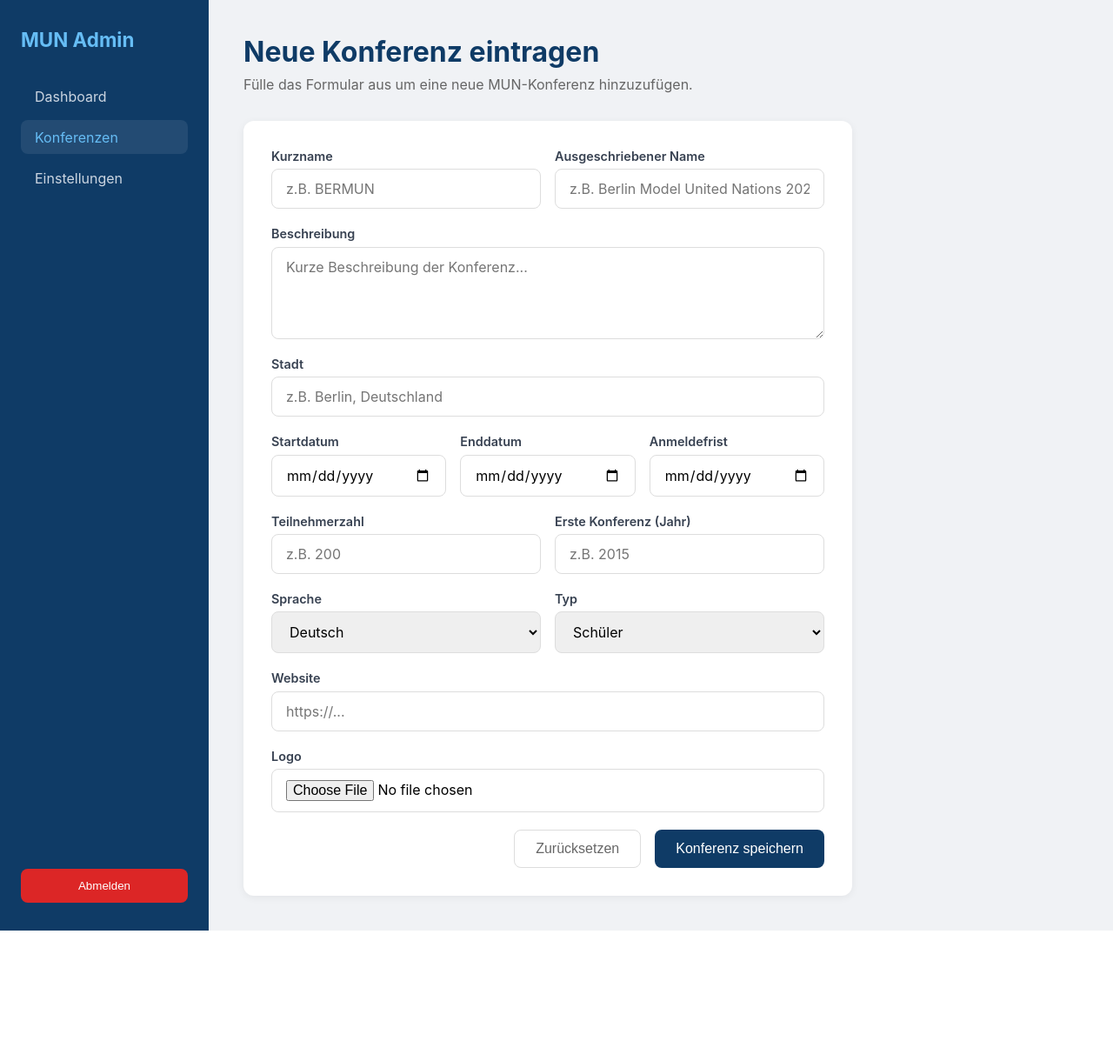
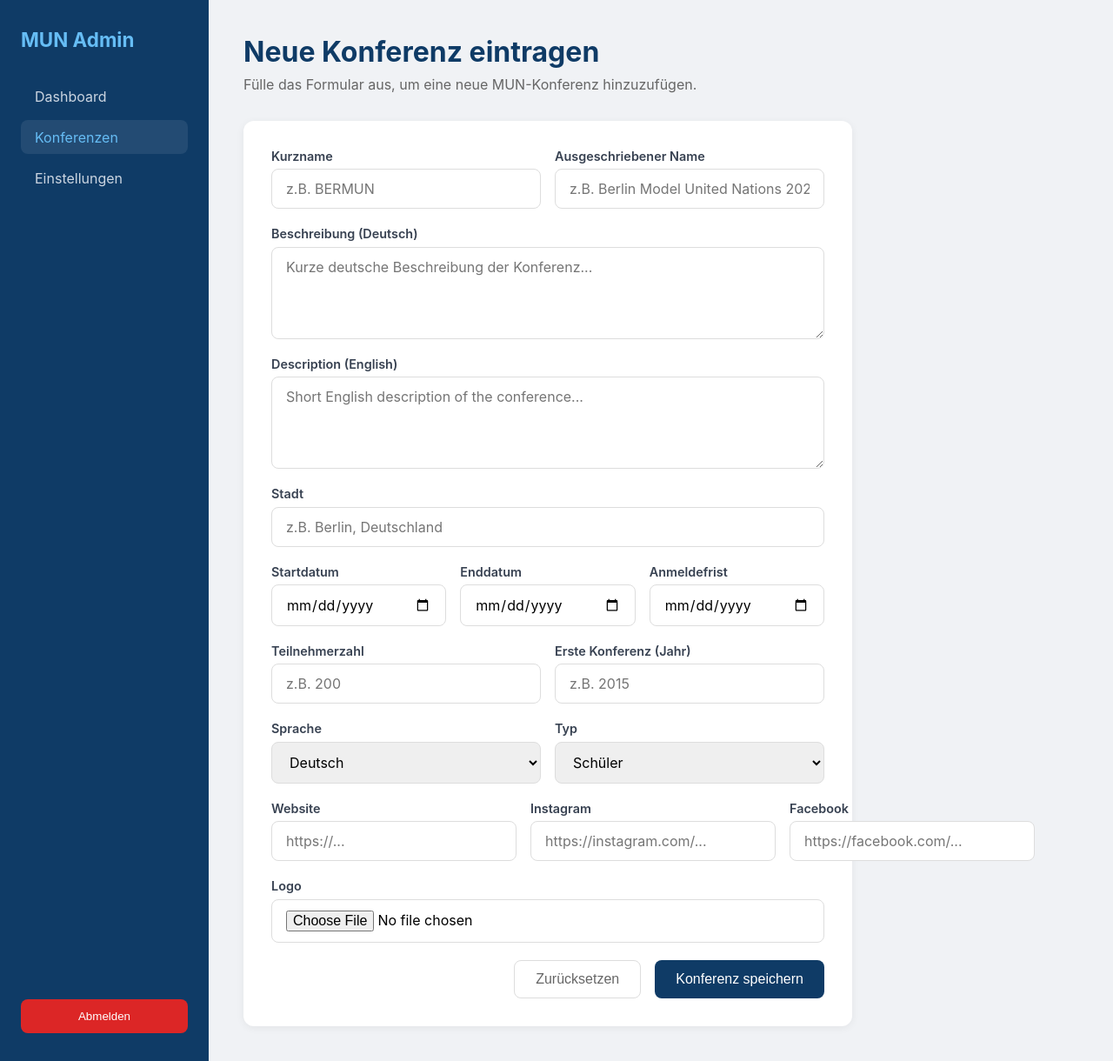
Before and after one commit to itsroj/wirtschaftsinformatik-labor, a Vue app in the folder mun-admin/: page /konferenzen/neu in a window 1280 px wide. Shown: the whole page at 87% size. Before the commit the page ends 1070 px from the top, so only its background shows below. Built offline with nearby package versions, Linux system fonts and the light colour scheme; sample sign-in values are in the browser's storage.

Commit message:
Fix case-sensitivity duplicates

```diff
--- a/mun-admin/src/views/KonferenzView.vue
+++ b/mun-admin/src/views/KonferenzView.vue
@@ -12,7 +12,7 @@
 
     <main class="content">
       <h1>{{ istBearbeiten ? 'Konferenz bearbeiten' : 'Neue Konferenz eintragen' }}</h1>
-      <p>{{ istBearbeiten ? 'Ändere die Daten und speichere.' : 'Fülle das Formular aus um eine neue MUN-Konferenz hinzuzufügen.' }}</p>
+      <p>{{ beschreibungsText }}</p>
 
       <div v-if="success" class="success">{{ success }}</div>
       <div v-if="error" class="error">{{ error }}</div>
@@ -26,13 +26,21 @@
           </div>
           <div class="form-group">
             <label>Ausgeschriebener Name</label>
-            <input v-model="form.longTitle" type="text" placeholder="z.B. Berlin Model United Nations 2025" required :disabled="loading" />
+            <input v-model="form.longTitle" type="text" placeholder="z.B. Berlin Model United Nations 2025" required
+              :disabled="loading" />
           </div>
         </div>
 
         <div class="form-group">
-          <label>Beschreibung</label>
-          <textarea v-model="form.description" rows="4" placeholder="Kurze Beschreibung der Konferenz..." :disabled="loading"></textarea>
+          <label>Beschreibung (Deutsch)</label>
+          <textarea v-model="form.description_de" rows="4" placeholder="Kurze deutsche Beschreibung der Konferenz..."
+            :disabled="loading"></textarea>
+        </div>
+
+        <div class="form-group">
+          <label>Description (English)</label>
+          <textarea v-model="form.description_en" rows="4" placeholder="Short English description of the conference..."
+            :disabled="loading"></textarea>
         </div>
 
         <div class="form-group">
@@ -58,11 +66,13 @@
         <div class="form-row">
           <div class="form-group">
             <label>Teilnehmerzahl</label>
-            <input v-model="form.participants" type="number" min="1" placeholder="z.B. 200" required :disabled="loading" />
+            <input v-model="form.participants" type="number" min="1" placeholder="z.B. 200" required
+              :disabled="loading" />
           </div>
           <div class="form-group">
             <label>Erste Konferenz (Jahr)</label>
-            <input v-model="form.firstConference" type="number" min="1900" max="2100" placeholder="z.B. 2015" required :disabled="loading" />
+            <input v-model="form.firstConference" type="number" min="1900" max="2100" placeholder="z.B. 2015" required
+              :disabled="loading" />
           </div>
         </div>
 
@@ -85,9 +95,20 @@
           </div>
         </div>
 
-        <div class="form-group">
-          <label>Website</label>
-          <input v-model="form.website" type="url" placeholder="https://..." :disabled="loading" />
+        <div class="form-row">
+          <div class="form-group">
+            <label>Website</label>
+            <input v-model="form.website" type="url" placeholder="https://..." :disabled="loading" />
+          </div>
+          <div class="form-group">
+            <label>Instagram</label>
+            <input v-model="form.instagramLink" type="url" placeholder="https://instagram.com/..."
+              :disabled="loading" />
+          </div>
+          <div class="form-group">
+            <label>Facebook</label>
+            <input v-model="form.facebookLink" type="url" placeholder="https://facebook.com/..." :disabled="loading" />
+          </div>
         </div>
 
         <div class="form-group">
@@ -123,10 +144,17 @@ const logoPreview = ref(null)
 
 const istBearbeiten = computed(() => !!route.params.id)
 
+const beschreibungsText = computed(() => {
+  return istBearbeiten.value
+    ? 'Ändere die Daten und speichere.'
+    : 'Fülle das Formular aus, um eine neue MUN-Konferenz hinzuzufügen.'
+})
+
 const form = ref({
   title: '',
   longTitle: '',
-  description: '',
+  description_de: '',
+  description_en: '',
   city: '',
   date: '',
   endDate: '',
@@ -136,6 +164,8 @@ const form = ref({
   language: 'de',
   type: 'schueler',
   website: '',
+  instagramLink: '',
+  facebookLink: '',
   logo: null
 })
 
@@ -153,17 +183,28 @@ onMounted(async () => {
       })
       if (!response.ok) throw new Error()
       const data = await response.json()
+      // Hole neueste Conference oder nutze Event-Daten
+      let latestConf = null
+      if (data.conferences && data.conferences.length > 0) {
+        const sorted = [...data.conferences].sort((a, b) =>
+          new Date(b.date) - new Date(a.date)
+        )
+        latestConf = sorted[0]
+      }
       form.value = {
         title: data.title || '',
         longTitle: data.longTitle || '',
-        description: data.description || '',
+        description_de: data.description_de || '',
+        description_en: data.description_en || '',
         city: data.city || '',
-        date: data.date ? data.date.substring(0, 10) : '',
-        endDate: data.endDate ? data.endDate.substring(0, 10) : '',
-        applicationDate: data.applicationDate ? data.applicationDate.substring(0, 10) : '',
+        date: latestConf?.date ? latestConf.date.substring(0, 10) : (data.date ? data.date.substring(0, 10) : ''),
+        endDate: latestConf?.endDate ? latestConf.endDate.substring(0, 10) : (data.endDate ? data.endDate.substring(0, 10) : ''),
+        applicationDate: latestConf?.applicationDate ? latestConf.applicationDate.substring(0, 10) : (data.applicationDate ? data.applicationDate.substring(0, 10) : ''),
         participants: data.participants || '',
         firstConference: data.firstConference || '',
         language: data.language || 'de',
+        instagramLink: data.instagramLink || '',
+        facebookLink: data.facebookLink || '',
         type: data.type || 'schueler',
         website: data.website || '',
         logo: null
@@ -177,6 +218,11 @@ onMounted(async () => {
 function handleLogo(event) {
   const file = event.target.files[0]
   if (file) {
+    if (file.size > 5 * 1024 * 1024) {
+      error.value = 'Das Logo darf maximal 5 MB groß sein.'
+      event.target.value = ''
+      return
+    }
     form.value.logo = file
     logoPreview.value = URL.createObjectURL(file)
   }
@@ -191,12 +237,15 @@ async function submit() {
     const payload = {
       title: form.value.title,
       longTitle: form.value.longTitle,
-      description: form.value.description,
+      description_de: form.value.description_de,
+      description_en: form.value.description_en,
       city: form.value.city,
       date: form.value.date,
       endDate: form.value.endDate,
       applicationDate: form.value.applicationDate,
       participants: form.value.participants,
+      instagramLink: form.value.instagramLink,
+      facebookLink: form.value.facebookLink,
       firstConference: form.value.firstConference,
       language: form.value.language,
       type: form.value.type,
@@ -225,9 +274,38 @@ async function submit() {
       return
     }
 
+    // Hole die Event-ID (bei Erstellen aus response, bei Bearbeiten aus params)
+    const eventId = data.id || route.params.id
+
+    // Wenn Logo vorhanden, lade es zu Supabase Storage hoch
+    if (form.value.logo) {
+      const formData = new FormData()
+      formData.append('image', form.value.logo)
+
+      const uploadResponse = await fetch(
+        `http://localhost:5000/api/events/${eventId}/upload-image`,
+        {
+          method: 'POST',
+          headers: {
+            'Authorization': `Bearer ${getToken()}`
+          },
+          body: formData
+        }
+      )
+
+      const uploadData = await uploadResponse.json()
+
+      if (!uploadResponse.ok) {
+        console.error('Fehler beim Bild-Upload:', uploadData.error)
+        // Bild-Upload Fehler ist nicht kritisch, Event wurde trotzdem erstellt
+        error.value = '⚠️ Konferenz erstellt, aber Bild konnte nicht hochgeladen werden.'
+        return
+      }
+    }
+
     success.value = istBearbeiten.value
-      ? '✅ Konferenz wurde erfolgreich bearbeitet!'
-      : '✅ Konferenz wurde erfolgreich erstellt!'
+      ? '✅ Konferenz und Bild wurden erfolgreich bearbeitet!'
+      : '✅ Konferenz und Bild wurden erfolgreich erstellt!'
 
     setTimeout(() => {
       success.value = ''
@@ -245,7 +323,8 @@ function reset() {
   form.value = {
     title: '',
     longTitle: '',
-    description: '',
+    description_de: '',
+    description_en: '',
     city: '',
     date: '',
     endDate: '',
@@ -271,6 +350,7 @@ function logout() {
   display: flex;
   min-height: 100vh;
 }
+
 .sidebar {
   width: 240px;
   background: #0f3b66;
@@ -280,16 +360,19 @@ function logout() {
   flex-direction: column;
   gap: 2rem;
 }
+
 .sidebar h2 {
   margin: 0;
   font-size: 1.4rem;
   color: #66bdf5;
 }
+
 nav {
   display: flex;
   flex-direction: column;
   gap: 0.5rem;
 }
+
 nav a {
   color: #cbd5e1;
   text-decoration: none;
@@ -297,13 +380,17 @@ nav a {
   border-radius: 8px;
   cursor: pointer;
 }
-nav a:hover, nav a.active {
+
+nav a:hover,
+nav a.active {
   background: #ffffff15;
   color: white;
 }
+
 nav a.active {
   color: #66bdf5;
 }
+
 .logout {
   margin-top: auto;
   padding: 0.75rem;
@@ -313,47 +400,58 @@ nav a.active {
   border-radius: 8px;
   cursor: pointer;
 }
+
 .content {
   flex: 1;
   padding: 2.5rem;
   background: #f0f2f5;
 }
+
 h1 {
   margin: 0 0 0.5rem;
   color: #0f3b66;
 }
+
 p {
   color: #666;
   margin: 0 0 2rem;
 }
+
 .form {
   background: white;
   padding: 2rem;
   border-radius: 12px;
-  box-shadow: 0 2px 10px rgba(0,0,0,0.06);
+  box-shadow: 0 2px 10px rgba(0, 0, 0, 0.06);
   max-width: 700px;
   display: flex;
   flex-direction: column;
   gap: 1.25rem;
 }
+
 .form-group {
   display: flex;
   flex-direction: column;
   gap: 0.4rem;
 }
+
 .form-row {
   display: flex;
   gap: 1rem;
 }
+
 .form-row .form-group {
   flex: 1;
 }
+
 label {
   font-size: 0.9rem;
   font-weight: 600;
   color: #374151;
 }
-input, select, textarea {
+
+input,
+select,
+textarea {
   padding: 0.75rem 1rem;
   border: 1px solid #ddd;
   border-radius: 8px;
@@ -361,18 +459,26 @@ input, select, textarea {
   outline: none;
   font-family: inherit;
 }
-input:focus, select:focus, textarea:focus {
+
+input:focus,
+select:focus,
+textarea:focus {
   border-color: #2677b5;
 }
-input:disabled, select:disabled, textarea:disabled {
+
+input:disabled,
+select:disabled,
+textarea:disabled {
   background: #f9f9f9;
   color: #aaa;
 }
+
 .form-actions {
   display: flex;
   gap: 1rem;
   justify-content: flex-end;
 }
+
 button[type="submit"] {
   padding: 0.75rem 1.5rem;
   background: #0f3b66;
@@ -382,13 +488,16 @@ button[type="submit"] {
   font-size: 1rem;
   cursor: pointer;
 }
+
 button[type="submit"]:hover:not(:disabled) {
   background: #092a4a;
 }
+
 button[type="submit"]:disabled {
   background: #66bdf5;
   cursor: not-allowed;
 }
+
 .cancel {
   padding: 0.75rem 1.5rem;
   background: white;
@@ -398,6 +507,7 @@ button[type="submit"]:disabled {
   font-size: 1rem;
   cursor: pointer;
 }
+
 .success {
   background: #dcfce7;
   color: #16a34a;
@@ -405,6 +515,7 @@ button[type="submit"]:disabled {
   border-radius: 8px;
   margin-bottom: 1rem;
 }
+
 .error {
   background: #fee2e2;
   color: #dc2626;
@@ -412,9 +523,11 @@ button[type="submit"]:disabled {
   border-radius: 8px;
   margin-bottom: 1rem;
 }
+
 .logo-preview {
   margin-top: 0.5rem;
 }
+
 .logo-preview img {
   max-height: 100px;
   border-radius: 8px;
```
